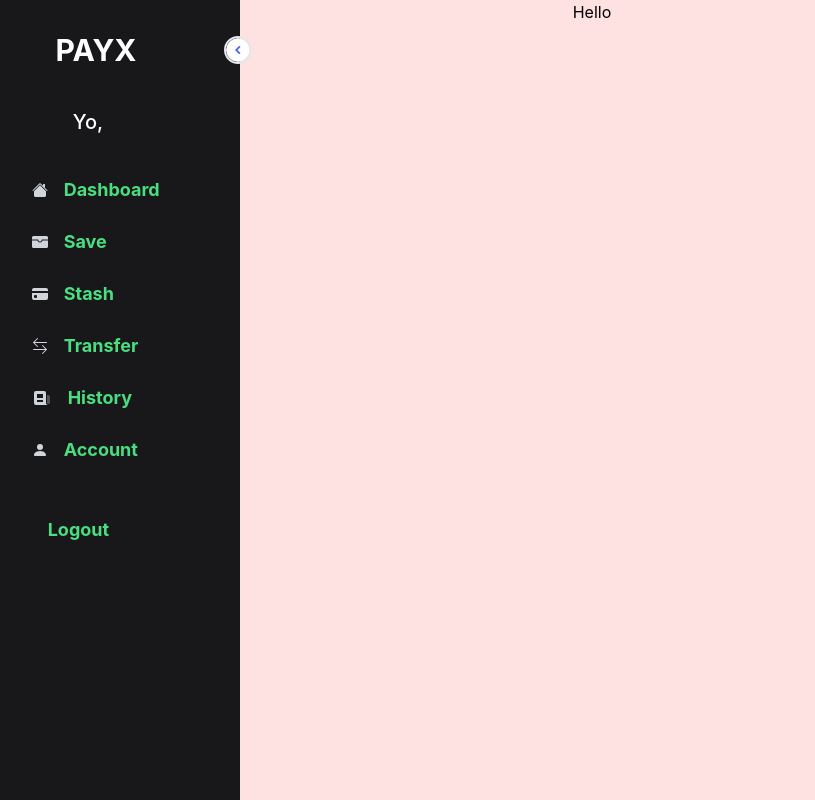
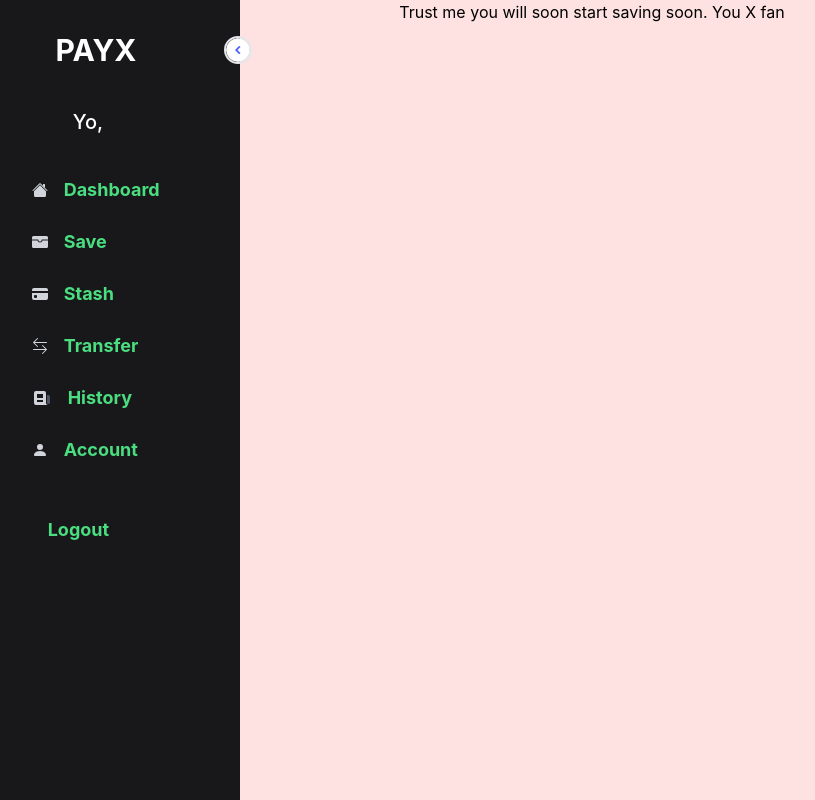
Before and after one commit to shefihu/payx, a React (Create React App) app: page /admin in a window 1280 px wide. Shown: the whole page, without its empty margins (48-863 px from the left). Built offline with nearby package versions, Linux system fonts and the light colour scheme.

Commit message:
auth fixed

```diff
--- a/src/pages/DashboardHome.js
+++ b/src/pages/DashboardHome.js
@@ -5,7 +5,7 @@ const DashboardHome = () => {
     <div>
       <div className="w-full h-screen bg-red-100 flex justify-center">
         <div>
-          <h1>Hello</h1>
+          <h1>Trust me you will soon start saving soon. You X fan</h1>
         </div>
       </div>
     </div>
--- a/src/pages/auth/Register.js
+++ b/src/pages/auth/Register.js
@@ -1,6 +1,7 @@
 import axios from "axios";
 import { Formik, useFormik } from "formik";
 import React, { useState } from "react";
+import Cookies from "js-cookie";
 import { Navigate, useNavigate } from "react-router-dom";
 import { toast, ToastContainer } from "react-toastify";
 import "react-toastify/dist/ReactToastify.css";
@@ -92,9 +93,9 @@ const Register = () => {
                         password,
                       }
                     );
-                    console.log(response);
+
                     if (response.status === 201) {
-                      navigate("/admin");
+                      navigate("/login");
                     }
                   } catch (errors) {
                     console.log(errors);
```
